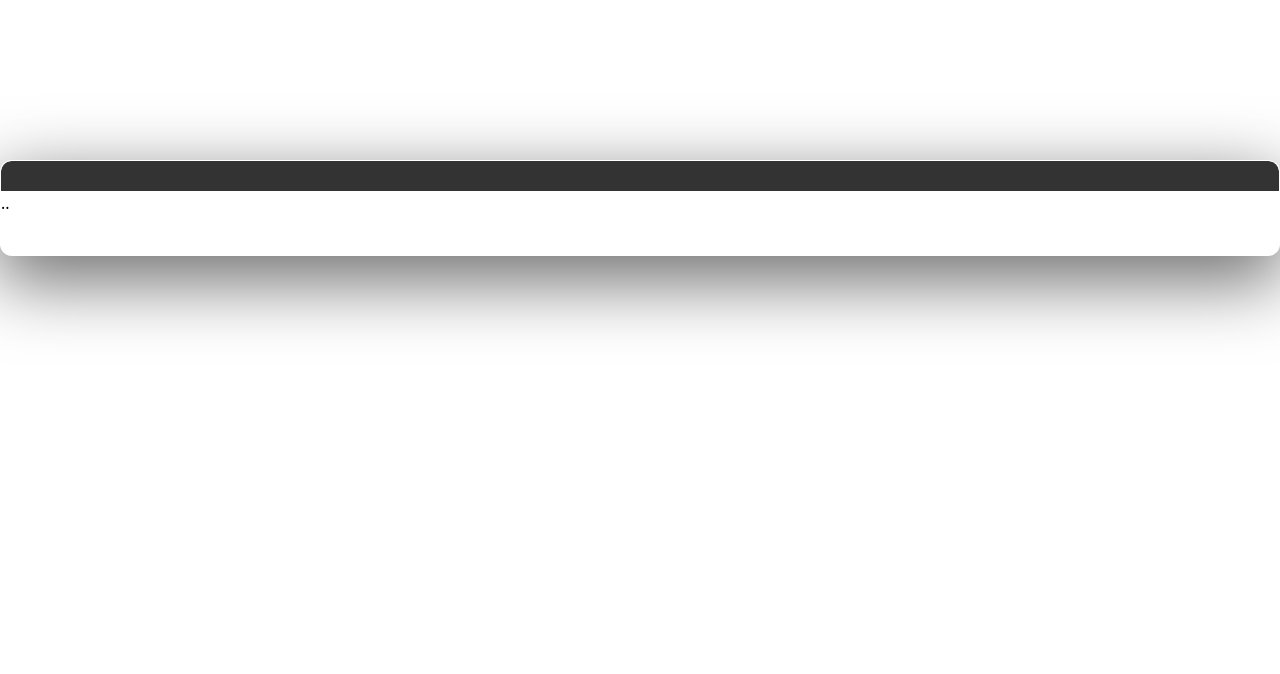
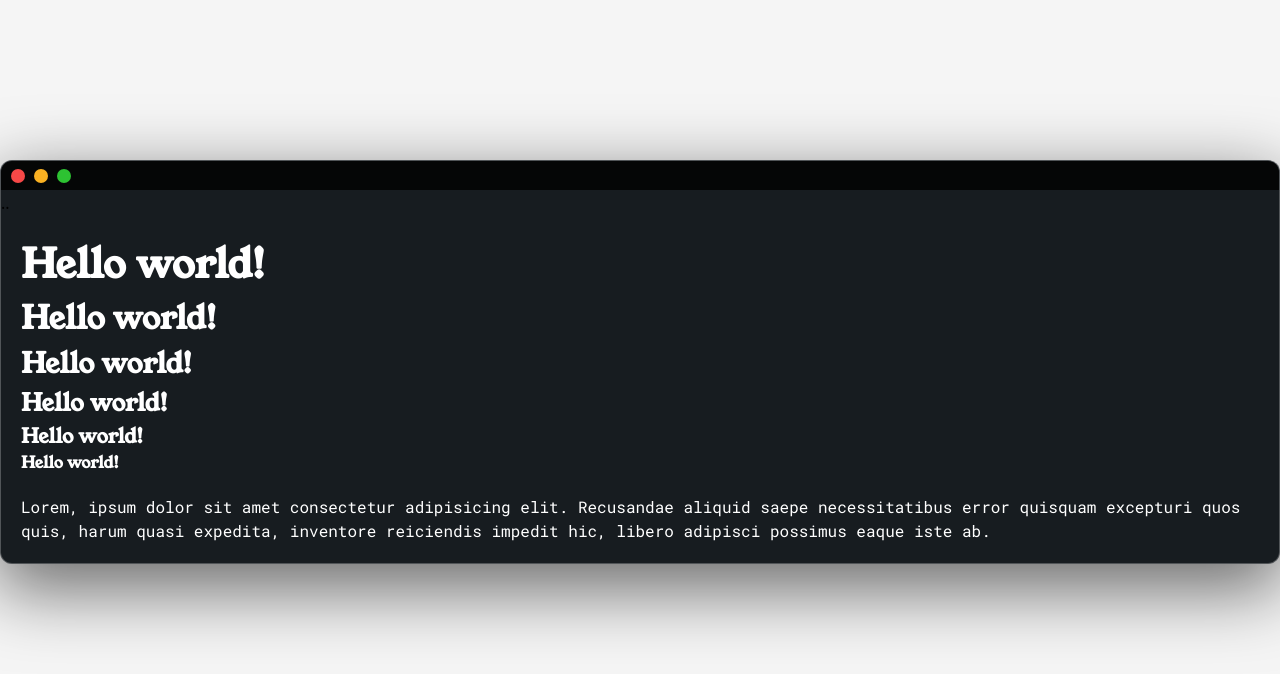
Before and after one commit to MohamedJamoun/jamoun.dev, a Nuxt app: page /test in a window 1280 px wide. Before the commit this address had no page. Shown: the top 674 px of the page. Built offline with nearby package versions, Linux system fonts and the light colour scheme.

Commit message:
add base fonts

```diff
--- a/nuxt.config.ts
+++ b/nuxt.config.ts
@@ -1,12 +1,23 @@
+
 // https://nuxt.com/docs/api/configuration/nuxt-config
 export default defineNuxtConfig({
   devtools: { enabled: false },
+  app: {
+    head:{
+      link: [
+        {
+          rel: 'stylesheet',
+          href: 'https://fonts.googleapis.com/css2?family=Roboto+Mono:wght@300;400;500;600;700&family=Young+Serif&display=swap',
+        },
+      ],
+    },
+  },
   components: [
     { path: '~/components/common' },
     { path: '~/components/hallows' },
     { path: '~/components/utils' },
   ],
-  css: ['~/styles/utils/tailwind.css'],
+  css: ['~/styles/utils/tailwind.css', '~/styles/main.scss'],
   postcss: {
     plugins: {
       tailwindcss: {},
--- /dev/null
+++ b/pages/test.vue
@@ -0,0 +1,35 @@
+<script setup lang="ts">
+
+</script>
+
+<template>
+  <div>
+    <h1>
+      Hello world!
+    </h1>
+    <h2>
+      Hello world!
+    </h2>
+    <h3>
+      Hello world!
+    </h3>
+    <h4>
+      Hello world!
+    </h4>
+    <h5>
+      Hello world!
+    </h5>
+    <h6>
+      Hello world!
+    </h6>
+
+    <div class="mt-5">
+      <p>
+        Lorem, ipsum dolor sit amet consectetur adipisicing elit. Recusandae aliquid saepe necessitatibus error quisquam
+        excepturi quos quis, harum quasi expedita, inventore reiciendis impedit hic, libero adipisci possimus eaque iste ab.
+      </p>
+    </div>
+  </div>
+</template>
+
+<style scoped></style>
--- /dev/null
+++ b/styles/base/_global.scss
@@ -0,0 +1,43 @@
+.terminal-body {
+  &,
+  * {
+    color: var(--body-text-color);
+    font-size: 1rem;
+    font-family: 'Roboto Mono', monospace;
+  }
+
+  %heading {
+    font-family: 'Young Serif', serif;
+    font-weight: 600;
+  }
+
+  h1 {
+    font-size: 2.5rem;
+    @extend %heading;
+  }
+
+  h2 {
+    font-size: 2rem;
+    @extend %heading;
+  }
+
+  h3 {
+    font-size: 1.75rem;
+    @extend %heading;
+  }
+
+  h4 {
+    font-size: 1.5rem;
+    @extend %heading;
+  }
+
+  h5 {
+    font-size: 1.25rem;
+    @extend %heading;
+  }
+
+  h6 {
+    font-size: 1rem;
+    @extend %heading;
+  }
+}
```
